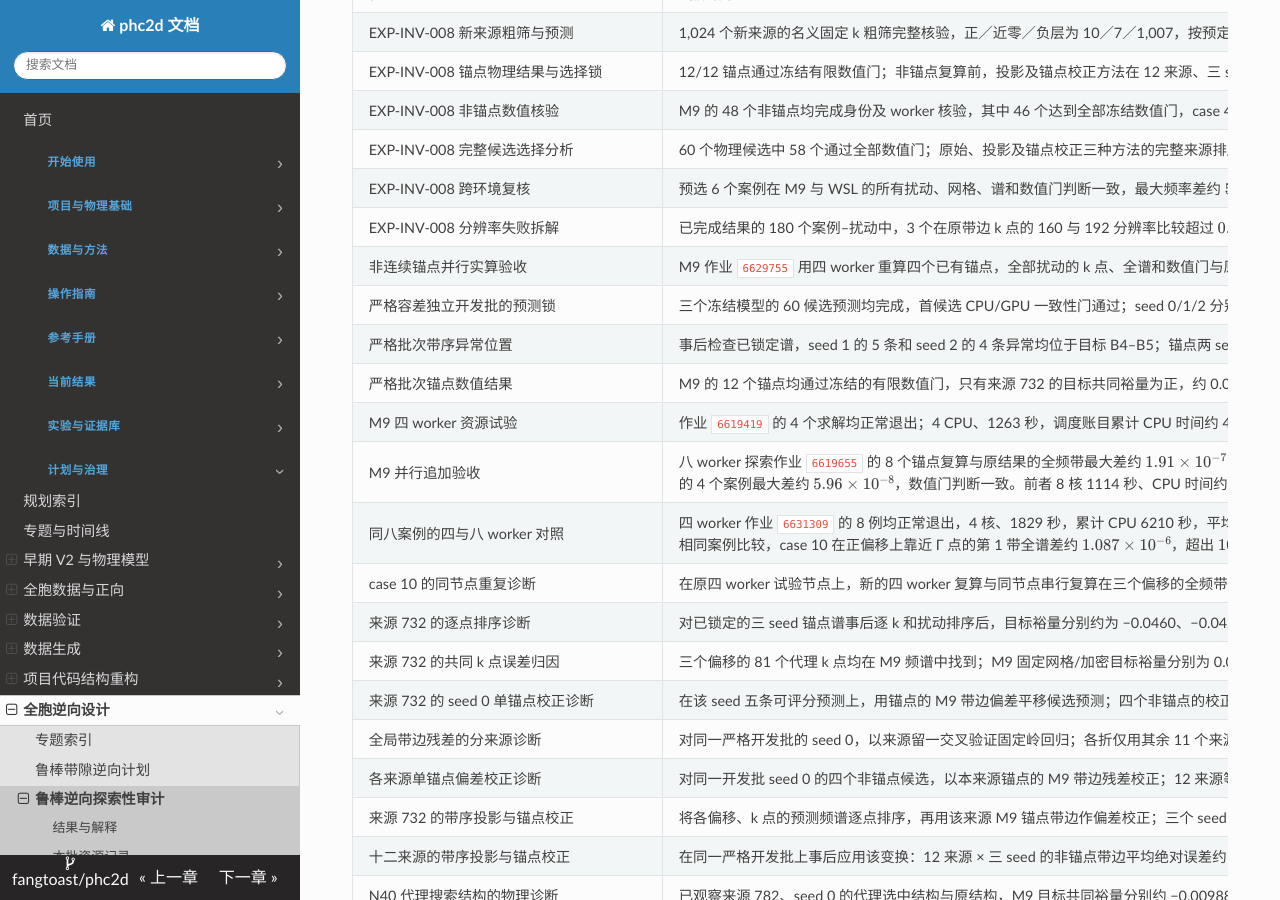
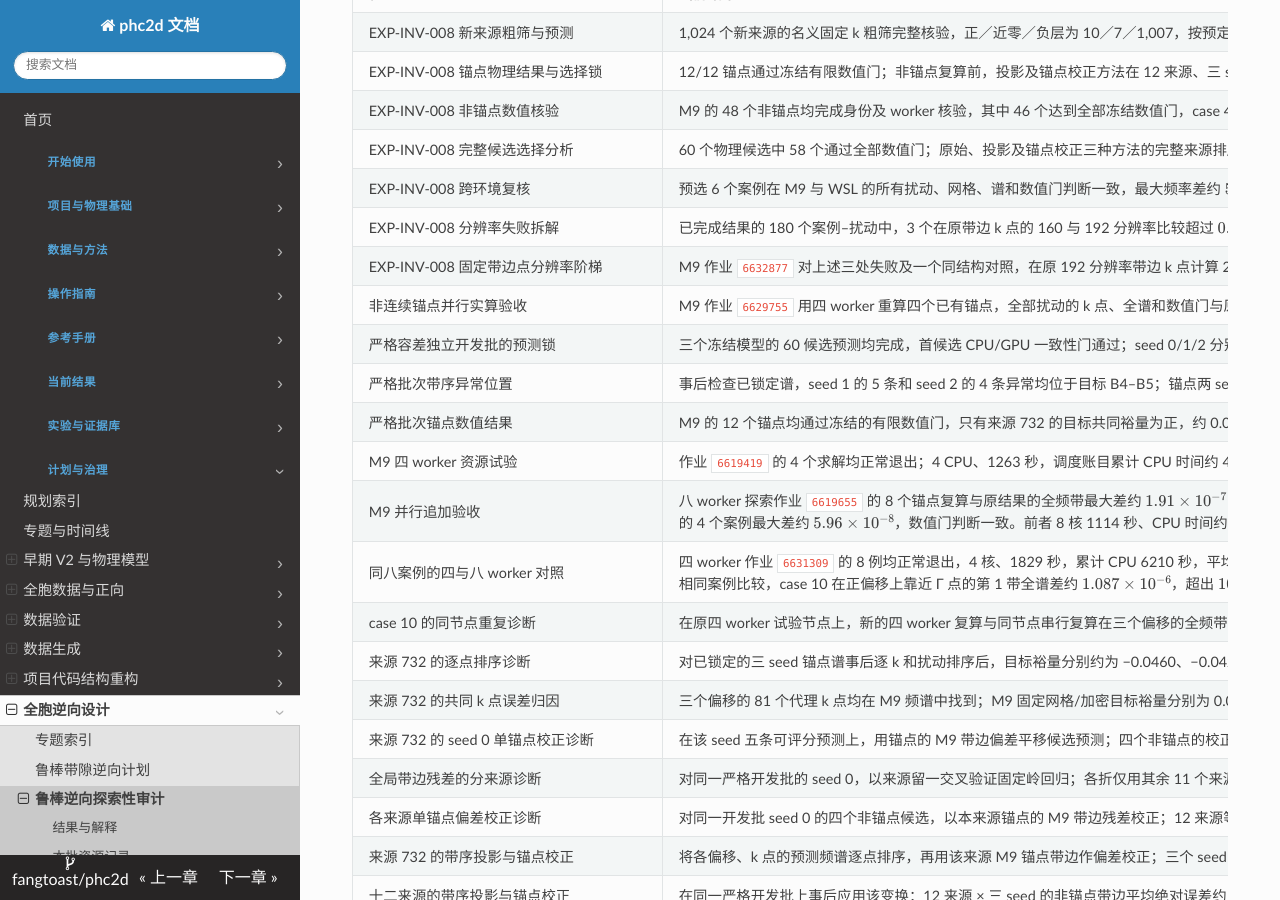
Before and after one commit to fangtoast/phc2d, an MkDocs documentation site: the page built from docs/results/inverse/鲁棒带隙逆向可用性审计.md, in a window 1280 px wide and 900 px high, scrolled down 400 px. Built offline with MkDocs 1.6.1, drawn with Linux system fonts in a browser that asks for light colours.

Commit message:
Record inverse resolution ladder diagnostic

```diff
--- a/docs/results/inverse/鲁棒带隙逆向可用性审计.md
+++ b/docs/results/inverse/鲁棒带隙逆向可用性审计.md
@@ -42,6 +42,7 @@ source_artifacts:
 | EXP-INV-008 完整候选选择分析 | 60 个物理候选中 58 个通过全部数值门；原始、投影及锚点校正三种方法的完整来源排序汇总均不可用。投影与校正方法均有两个来源组未通过数值门；原始方法另受共同可评分性限制。[分析证据](../../../runs/20261101/EXP-INV-008_202611011652/physical_variant_evaluation.json) | 不以可用子集冒充预注册完整来源统计，本结果不证明方法收益或改变原 P2 失败记录。 |
 | EXP-INV-008 跨环境复核 | 预选 6 个案例在 M9 与 WSL 的所有扰动、网格、谱和数值门判断一致，最大频率差约 $5.96\times10^{-8}$。[复核](../../../runs/20261101/EXP-INV-008_202611011652/wsl_crosscheck_comparison.json) · [条件判定](../../../runs/20261101/EXP-INV-008_202611011652/development_decision.json) | 六例有限网格通过不消除两个分辨率门失败；条件开发统计判定 unavailable，P2 未获得通过证据。 |
 | EXP-INV-008 分辨率失败拆解 | 已完成结果的 180 个案例–扰动中，3 个在原带边 k 点的 160 与 192 分辨率比较超过 $0.0005$，最大差约 $0.001239$；case 44 的两次来自下带边，case 57 的一次来自上带边。[事后诊断](../../../runs/20261101/EXP-INV-008_202611011652/resolution_diagnostic_posthoc.json) | 这是基于已有输出的事后分析，只定位下轮分辨率阶梯的检查对象；不能把重新计算当作原冻结批次通过，也不能据此推断更高分辨率必然收敛。 |
+| EXP-INV-008 固定带边点分辨率阶梯 | M9 作业 `6632877` 对上述三处失败及一个同结构对照，在原 192 分辨率带边 k 点计算 224 和 256。四例上下带边的 192→224 和 224→256 变化均低于 $0.0005$，其中后者最大约 $0.000232$；变化并非逐级单调。[逐例核验](../../../runs/20261101/EXP-INV-008_202611011652/resolution_probe_posthoc/audit.json) | 固定点的事后诊断不能替代每级重新搜索带边，也不能修改原批失败；下一步需独立冻结并验证更高分辨率下的完整 k 搜索、扰动与成本。四核墙钟 105 秒、总 CPU 约 279 秒，整体利用率约 66.4%；四 worker 各约 59–62 秒、峰值约 388–404 MiB，作业 MaxRSS 含环境准备，cgroup 峰值未知。 |
 | 非连续锚点并行实算验收 | M9 作业 `6629755` 用四 worker 重算四个已有锚点，全部扰动的 k 点、全谱和数值门与原记录一致，最大频率差约 $2.07\times10^{-7}$；单 worker 最大 RSS 约 336–339 MiB，平均 CPU 利用率约 76.5%。[验收证据](../../../runs/20261101/EXP-INV-007_preflight_202611011445/sparse_anchor_pilot/audit.json) | 四例旧结构、单节点的工程验收；作业账目峰值包含环境准备，cgroup 峰值未知。新结构的内存和物理数值门仍须分别检查，不能据此认定历史全谱超差问题已解决。 |
 | 严格容差独立开发批的预测锁 | 三个冻结模型的 60 候选预测均完成，首候选 CPU/GPU 一致性门通过；seed 0/1/2 分别有 0/5/4 条带序异常。来源 732 的锚点在 seed 1 和 2 均异常，无法按冻结合同评分 | 已不能满足该批预注册的 12 来源全部可评分条件，不能通过替换样本或放宽门槛改变判断。三 seed 共用同一来源；该批最终物理数值门和跨环境检查另见下方完整物理行。 |
 | 严格批次带序异常位置 | 事后检查已锁定谱，seed 1 的 5 条和 seed 2 的 4 条异常均位于目标 B4–B5；锚点两 seed 的最小相邻频差分别约为 −0.00768 和 −0.000229 | 这是同一来源的代理谱诊断，不是独立结构样本或物理结果；不能仅把非目标频带异常排除后恢复评分。下一轮需独立评估带序问题的修复及其对目标带边误差的影响 |
```
